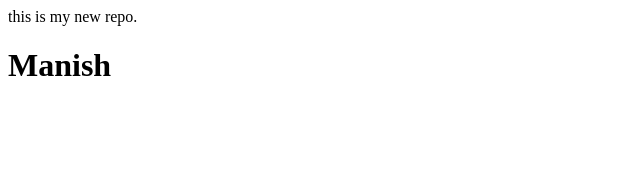
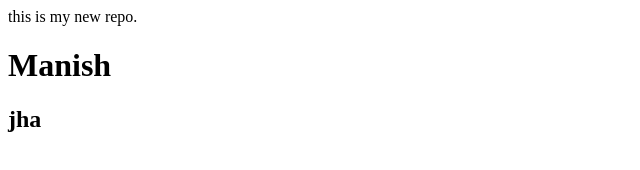
Before and after one commit to Manish5453/local-repo, a plain HTML site: page index.html in a window 1280 px wide. Shown: the full height of the page, 0-640 px from the left. Drawn offline with Linux system fonts and the light colour scheme.

Commit message:
updated index flie

```diff
--- a/index.html
+++ b/index.html
@@ -1,2 +1,3 @@
 <p>this is my new repo.</p>
 <h1>Manish</h1>
+<h2>jha</h2>
```
